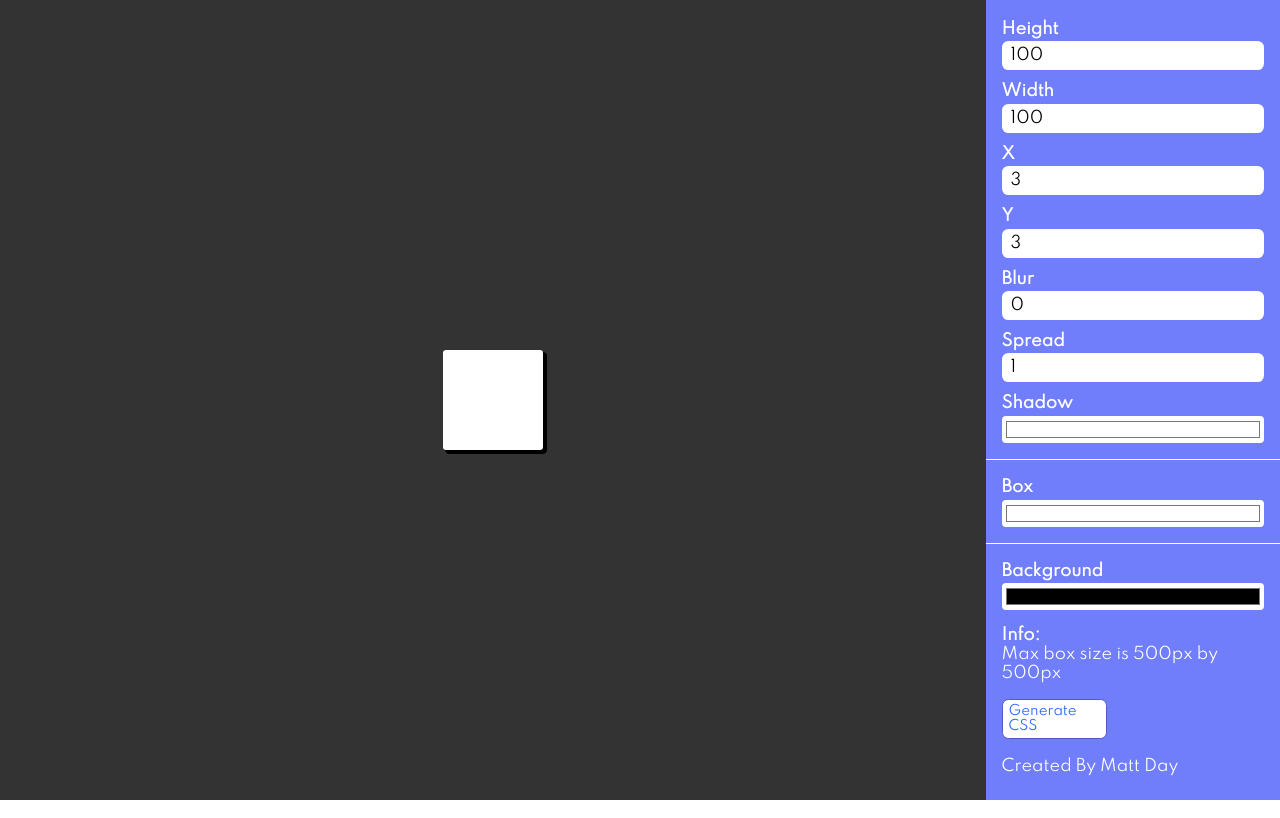
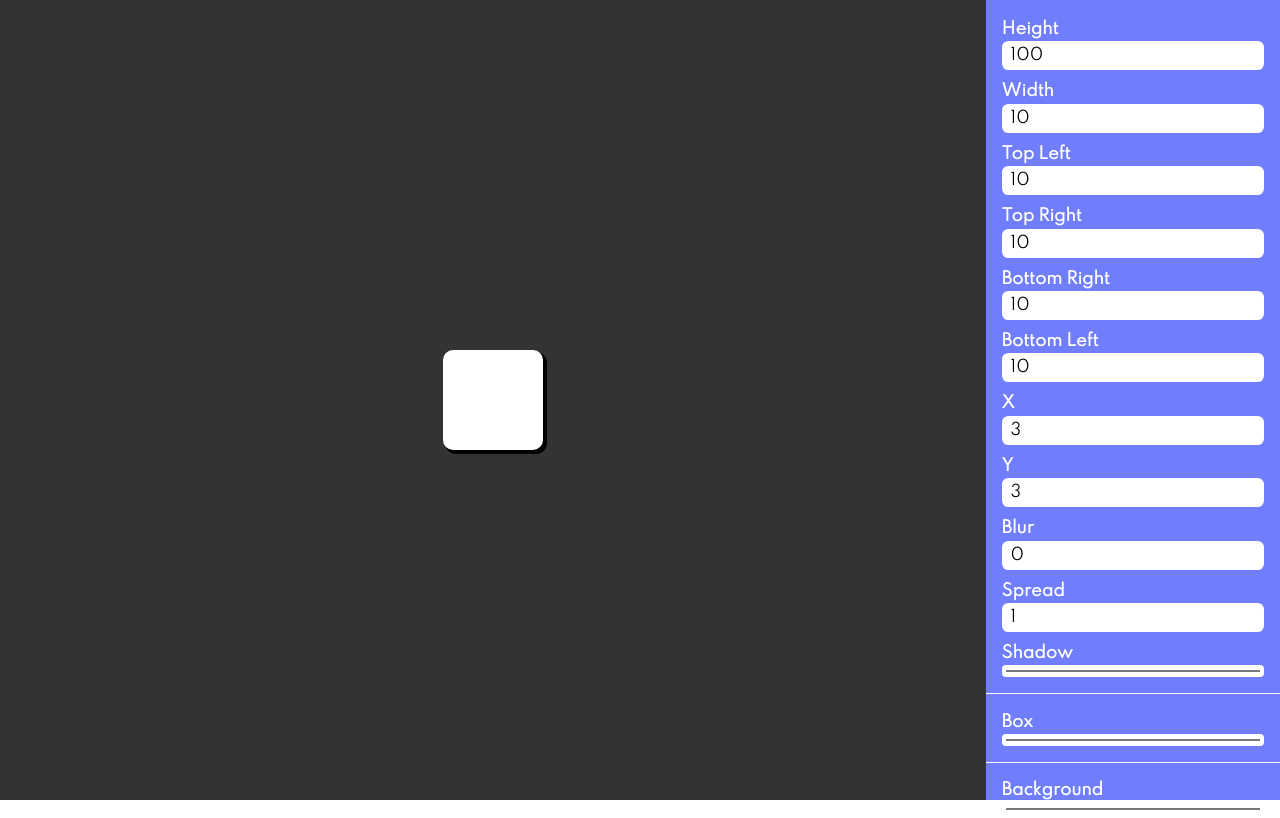
Before and after one commit to D4YonSoundcloud/div-shape-generator, a plain HTML site: page index.html in a window 1280 px wide. Shown: the top 818 px of the page. Drawn offline with Linux system fonts and the light colour scheme.

Commit message:
2:15pm added border radius on each corner 3-6-20

```diff
--- a/index.html
+++ b/index.html
@@ -17,7 +17,15 @@
       <input type="number" name="height" id="x-position" value="100" />
       <!-- box width -->
       <label for="box-width">Width</label>
-      <input type="number" name="width" id="x-position" value="100" />
+      <input type="number" name="width" id="x-position" value="10" />
+      <label for="box-width">Top Left</label>
+      <input type="number" name="top-left" id="x-position" value="10" />
+      <label for="box-width">Top Right</label>
+      <input type="number" name="top-right" id="x-position" value="10" />
+      <label for="box-width">Bottom Right</label>
+      <input type="number" name="bottom-right" id="x-position" value="10" />
+      <label for="box-width">Bottom Left</label>
+      <input type="number" name="bottom-left" id="x-position" value="10" />
       <!-- x position -->
       <label for="x-position">X</label>
       <input type="number" name="x-position" id="x-position" value="3" />
--- a/style.css
+++ b/style.css
@@ -47,7 +47,11 @@ body {
     max-width: 500px;
     margin: 25px;
     background-color:var(--box-color,#ffffff);
-    border-radius: .2rem;
+    border-radius:
+    calc(var(--top-left, 10) * 1px)
+    calc(var(--top-right, 10) * 1px)
+    calc(var(--bottom-right, 10) * 1px)
+    calc(var(--bottom-left, 10) * 1px);
     box-shadow:
         calc(var(--x-position, 3) * 1px)
         calc(var(--y-position, 3) * 1px)
```
